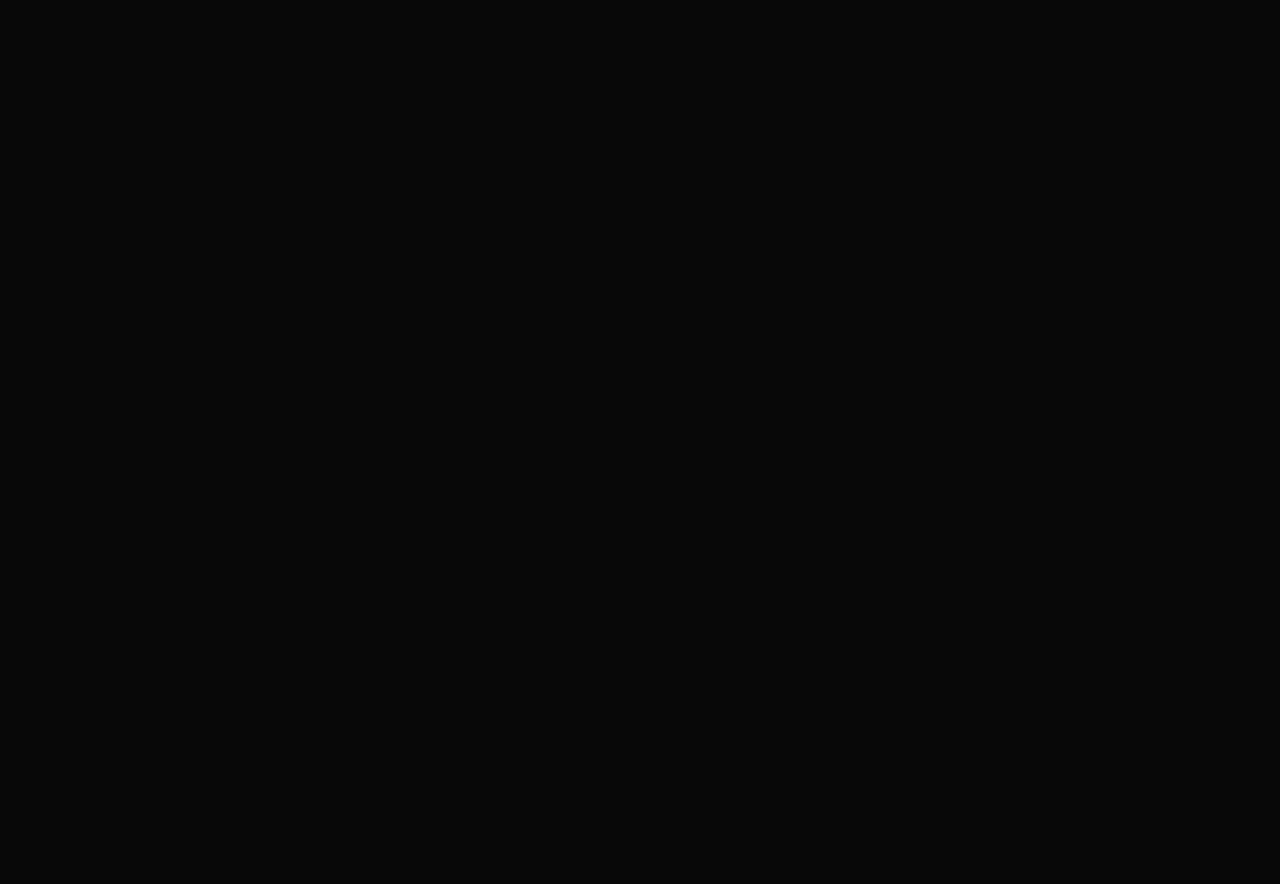
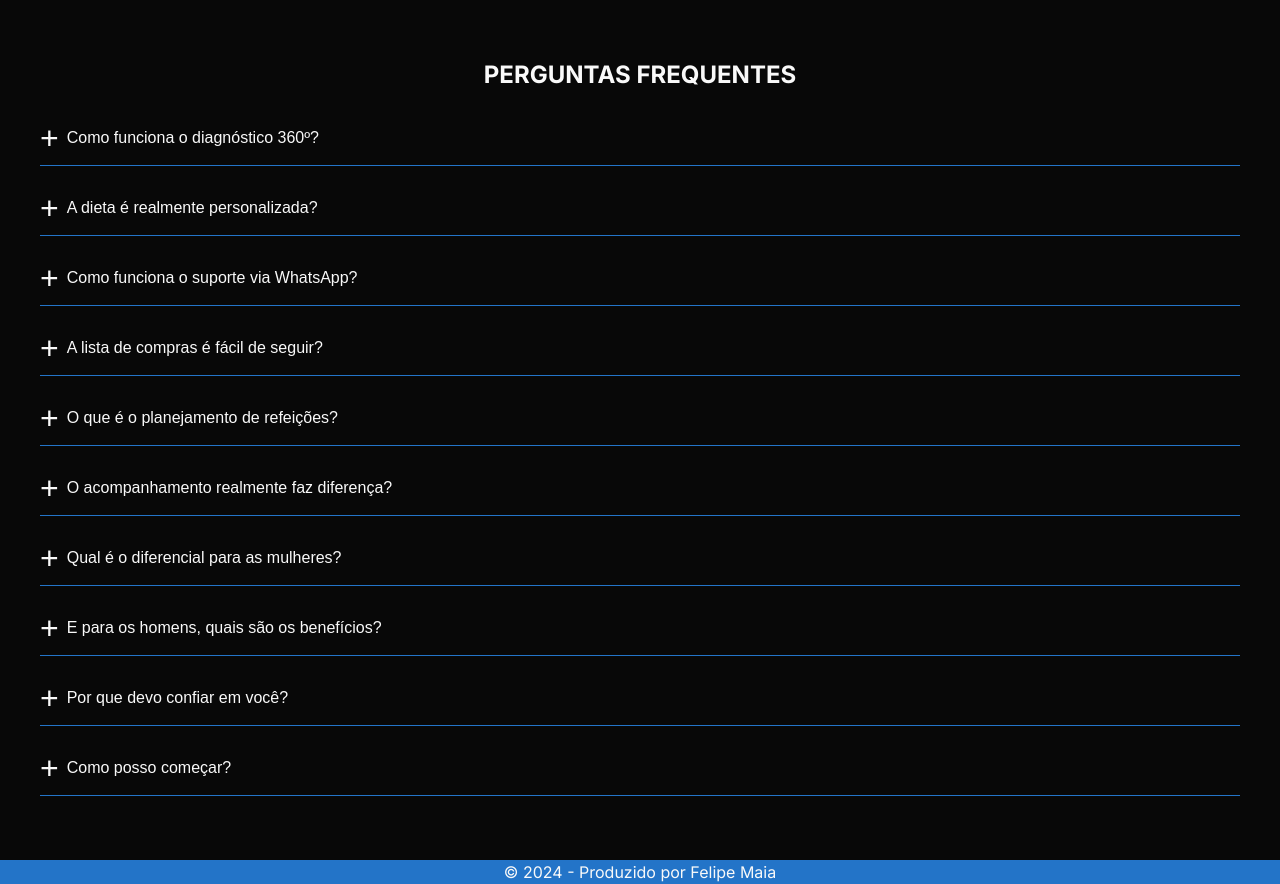
Before and after one commit to felipe-Ma1a/portfolio-vitor, a Next.js app: page / in a window 1280 px wide. Shown: the part 5360-6244 px from the top of the page. Before the commit the page ends 5389 px from the top, so only its background shows below. Built offline with nearby package versions, Linux system fonts and the light colour scheme.

Commit message:
feat: add faq component

```diff
--- a/src/app/page.module.css
+++ b/src/app/page.module.css
@@ -79,6 +79,23 @@
   color: #1e98d9;
 }
 
+.footer {
+  background-color: #2374c8;
+  text-align: center;
+  margin-block-start: 2rem;
+}
+
+.footer a {
+  cursor: pointer;
+  text-decoration: none;
+  color: var(--primary-clr);
+  transition: color 0.2s;
+}
+
+.footer a:hover {
+  color: var(--bg-clr);
+}
+
 @media (max-width: 1100px) {
   .cardImg {
     display: flex;
--- a/src/app/page.tsx
+++ b/src/app/page.tsx
@@ -4,6 +4,7 @@ import ClientsBenefits from "@/components/ClientsBenefits";
 import ListItem from "@/components/ListItem";
 import Button from "@/components/Button";
 import CardImage from "@/components/CardImage";
+import FAQ from "@/components/FAQ";
 
 import cardImg1 from "public/images/flexvitor-9.jpg";
 import cardImg2 from "public/images/flexvitor-5.jpg";
@@ -16,6 +17,7 @@ import Card from "@/components/Card";
 
 export default function Home() {
   return (
+    <>
       <main className={styles.container}>
         <Hero />
 
@@ -105,8 +107,8 @@ export default function Home() {
                 Entendo profundamente
               </b>{" "}
               os desafios de quem luta contra a balança. Já estive em{" "}
-            <b>ambos os extremos</b> – muito acima e muito abaixo do peso, e por
-            um longo tempo, fui prisioneiro da <b>compulsão alimentar</b>.
+              <b>ambos os extremos</b> – muito acima e muito abaixo do peso, e
+              por um longo tempo, fui prisioneiro da <b>compulsão alimentar</b>.
             </p>
           </div>
           <h3 className={styles.cardImgSmallSubtitle}>
@@ -119,27 +121,27 @@ export default function Home() {
           <CardImage src={cardImg3} className={styles.cardImg} />
           <p className={styles.cardInfo}>
             Mas foi através dessas experiências que encontrei minha verdadeira{" "}
-          <b>vocação</b>: ajudar pessoas como você a retomar o controle sobre a{" "}
-          <b>própria vida</b>. Decidi estudar <b>nutrição</b> porque sabia que,
-          com o conhecimento certo, poderia <b>transformar</b> minha realidade e
-          a de outros.
+            <b>vocação</b>: ajudar pessoas como você a retomar o controle sobre
+            a <b>própria vida</b>. Decidi estudar <b>nutrição</b> porque sabia
+            que, com o conhecimento certo, poderia <b>transformar</b> minha
+            realidade e a de outros.
           </p>
         </Card>
 
         <Card>
           <CardImage src={cardImg4} className={styles.cardImg} />
           <p className={styles.cardInfo}>
-          E foi exatamente isso que aconteceu. Hoje, tenho as <b>ferramentas</b>
-          , o <b>conhecimento</b> e a <b>experiência</b> de quem já{" "}
-          <span>passou pelo que você está passando.</span>
+            E foi exatamente isso que aconteceu. Hoje, tenho as{" "}
+            <b>ferramentas</b>, o <b>conhecimento</b> e a <b>experiência</b> de
+            quem já <span>passou pelo que você está passando.</span>
           </p>
         </Card>
 
         <Card>
           <p className={styles.cardInfo}>
             Eu não estou aqui para te julgar ou te dizer que a <b>mudança</b> é
-          fácil. Estou aqui para te mostrar que é <b>possível</b>. Se você está
-          cansado de lutar sozinho, se quer finalmente ver{" "}
+            fácil. Estou aqui para te mostrar que é <b>possível</b>. Se você
+            está cansado de lutar sozinho, se quer finalmente ver{" "}
             <b>resultados reais</b> e <b>duradouros</b>, eu estou aqui para{" "}
             <b>guiar cada passo</b> da sua <b>transformação</b>.
           </p>
@@ -151,9 +153,9 @@ export default function Home() {
           <p className={styles.cardInfo}>
             Clique no link abaixo e venha conversar comigo. Juntos, podemos
             construir o caminho para uma vida mais <b>saudável</b>,{" "}
-          <b>equilibrada</b> e <b>feliz</b>. Eu <b>acredito</b> em você, porque
-          eu <b>já estive no seu lugar</b> e sei que a <b>mudança é possível</b>
-          .
+            <b>equilibrada</b> e <b>feliz</b>. Eu <b>acredito</b> em você,
+            porque eu <b>já estive no seu lugar</b> e sei que a{" "}
+            <b>mudança é possível</b>.
           </p>
         </Card>
 
@@ -161,6 +163,19 @@ export default function Home() {
           <h2>Vamos transformar sua vida?</h2>
           <Button />
         </div>
+
+        <FAQ />
       </main>
+
+      <footer className={styles.footer}>
+        © 2024 - Produzido por{" "}
+        <a
+          href={`https://api.whatsapp.com/send?phone=5511969359567&text=Olá Felipe, gostei muito do site que você criou e gostaria de realizar um orçamento!`}
+          target="_blank"
+        >
+          Felipe Maia
+        </a>
+      </footer>
+    </>
   );
 }
--- /dev/null
+++ b/src/components/FAQ/Accordion/index.tsx
@@ -0,0 +1,36 @@
+"use client";
+
+import styles from "./styles.module.css";
+
+type AccordionProps = {
+  title: string;
+  text: string;
+  isOpen: boolean;
+  onClick: () => void;
+};
+
+const Accordion = ({ title, text, isOpen, onClick }: AccordionProps) => {
+  return (
+    <section>
+      <button
+        onClick={onClick}
+        className={`${styles.accordionButton} ${
+          isOpen ? styles.accordionOpen : ""
+        }`}
+      >
+        {isOpen ? <span>-</span> : <span>+</span>}
+        {title}
+      </button>
+      {!isOpen && <div className={styles.accordionLine}></div>}
+      <div
+        className={`${styles.accordionText} ${
+          isOpen ? styles.accordionTextOpen : styles.accordionTextClosed
+        }`}
+      >
+        {isOpen && <p>{text}</p>}
+      </div>
+    </section>
+  );
+};
+
+export default Accordion;
--- /dev/null
+++ b/src/components/FAQ/Accordion/styles.module.css
@@ -0,0 +1,48 @@
+.accordionButton {
+  cursor: pointer;
+  background-color: transparent;
+  color: var(--primary-clr);
+  border: 0;
+  font-size: 1rem;
+  display: flex;
+  align-items: center;
+  gap: 0.5rem;
+  margin-block-end: 0.5rem;
+}
+
+.accordionButton span {
+  font-size: 2rem;
+}
+
+.accordionOpen {
+  color: #2374c8;
+}
+
+.accordionLine {
+  height: 1px;
+  width: 100%;
+  background-color: #2374c8;
+}
+
+.accordionText {
+  display: grid;
+  overflow: hidden;
+  transition-property: all;
+  transition-timing-function: cubic-bezier(0.4, 0, 0.2, 1);
+  transition-duration: 300ms;
+}
+
+.accordionText p {
+  overflow: hidden;
+  font-size: 0.9rem;
+}
+
+.accordionTextOpen {
+  grid-template-rows: 1fr;
+  opacity: 1;
+}
+
+.accordionTextClosed {
+  grid-template-rows: 0fr;
+  opacity: 0;
+}
--- /dev/null
+++ b/src/components/FAQ/index.tsx
@@ -0,0 +1,89 @@
+"use client";
+
+import { useState } from "react";
+import Accordion from "./Accordion";
+
+import styles from "./styles.module.css";
+
+const FAQ = () => {
+  const [openAccordionIndex, setOpenAccordionIndex] = useState<number | null>(
+    null
+  );
+
+  const toggleAccordion = (index: number) => {
+    setOpenAccordionIndex(openAccordionIndex === index ? null : index);
+  };
+
+  return (
+    <section className={styles.faq}>
+      <h1>Perguntas frequentes</h1>
+
+      <div className={styles.accordionGroup}>
+        <Accordion
+          title="Como funciona o diagnóstico 360º?"
+          text="Nosso diagnóstico vai além da nutrição. Avaliamos aspectos
+            emocionais, rotina diária, sono, estresse e atividades físicas para
+            criar um plano totalmente personalizado e eficaz."
+          isOpen={openAccordionIndex === 0}
+          onClick={() => toggleAccordion(0)}
+        />
+        <Accordion
+          title="A dieta é realmente personalizada?"
+          text="Sim! Cada plano alimentar é desenhado exclusivamente para você, levando em consideração suas necessidades, preferências, estilo de vida e objetivos específicos. Nada de dietas genéricas!"
+          isOpen={openAccordionIndex === 1}
+          onClick={() => toggleAccordion(1)}
+        />
+        <Accordion
+          title="Como funciona o suporte via WhatsApp?"
+          text="Você terá acesso direto a mim e à nossa equipe para tirar dúvidas e receber orientações em tempo real, garantindo que você nunca se sinta sozinho(a) na sua jornada."
+          isOpen={openAccordionIndex === 2}
+          onClick={() => toggleAccordion(2)}
+        />
+        <Accordion
+          title="A lista de compras é fácil de seguir?"
+          text="Sim! Nossa lista de compras é prática e personalizada, com cada item selecionado para facilitar a adesão ao seu plano alimentar, tornando o processo simples e descomplicado."
+          isOpen={openAccordionIndex === 3}
+          onClick={() => toggleAccordion(3)}
+        />
+        <Accordion
+          title="O que é o planejamento de refeições?"
+          text="Além de organizar todas as suas refeições da semana, desde o café da manhã até o jantar, também adiantamos processos-chave, como deixar as proteínas já preparadas. Isso garante que você tenha refeições equilibradas e prontas para consumo, facilitando sua rotina e evitando improvisos."
+          isOpen={openAccordionIndex === 4}
+          onClick={() => toggleAccordion(4)}
+        />
+        <Accordion
+          title="O acompanhamento realmente faz diferença?"
+          text="Sim! Monitoramos continuamente seu progresso e ajustamos seu plano conforme necessário, para garantir que você alcance e mantenha seus resultados ao longo do tempo."
+          isOpen={openAccordionIndex === 5}
+          onClick={() => toggleAccordion(5)}
+        />
+        <Accordion
+          title="Qual é o diferencial para as mulheres?"
+          text="Oferecemos uma abordagem personalizada que inclui cuidados com a saúde hormonal, apoio nutricional para diferentes fases do ciclo menstrual, e suporte durante a gravidez e pós-parto."
+          isOpen={openAccordionIndex === 6}
+          onClick={() => toggleAccordion(6)}
+        />
+        <Accordion
+          title="E para os homens, quais são os benefícios?"
+          text="Focamos na definição muscular, ganho de massa magra, e perda de gordura, com orientações específicas para melhorar o desempenho nos esportes e treinos de musculação."
+          isOpen={openAccordionIndex === 7}
+          onClick={() => toggleAccordion(7)}
+        />
+        <Accordion
+          title="Por que devo confiar em você?"
+          text="Eu entendo seus desafios porque já estive no seu lugar. Minha experiência pessoal e profissional me capacitou a ajudar pessoas como você a transformar suas vidas de forma real e duradoura."
+          isOpen={openAccordionIndex === 8}
+          onClick={() => toggleAccordion(8)}
+        />
+        <Accordion
+          title="Como posso começar?"
+          text="Simples! Clique no link abaixo e entre em contato comigo. Vamos juntos construir o caminho para uma vida mais saudável, equilibrada e feliz. Eu estou aqui para te apoiar em cada passo da sua jornada."
+          isOpen={openAccordionIndex === 9}
+          onClick={() => toggleAccordion(9)}
+        />
+      </div>
+    </section>
+  );
+};
+
+export default FAQ;
--- /dev/null
+++ b/src/components/FAQ/styles.module.css
@@ -0,0 +1,26 @@
+.faq {
+  display: flex;
+  flex-direction: column;
+  justify-content: center;
+  margin-inline: auto;
+  width: 100%;
+  max-width: 1200px;
+}
+
+.faq h1 {
+  text-transform: uppercase;
+  text-align: center;
+  margin-block: 1.7rem;
+}
+
+.accordionGroup {
+  display: flex;
+  flex-direction: column;
+  gap: 1.5rem;
+}
+
+@media (max-width: 1100px) {
+  .faq h1 {
+    font-size: 1.6rem;
+  }
+}
```
Lines whose indentation alone changed are shown as unchanged.
